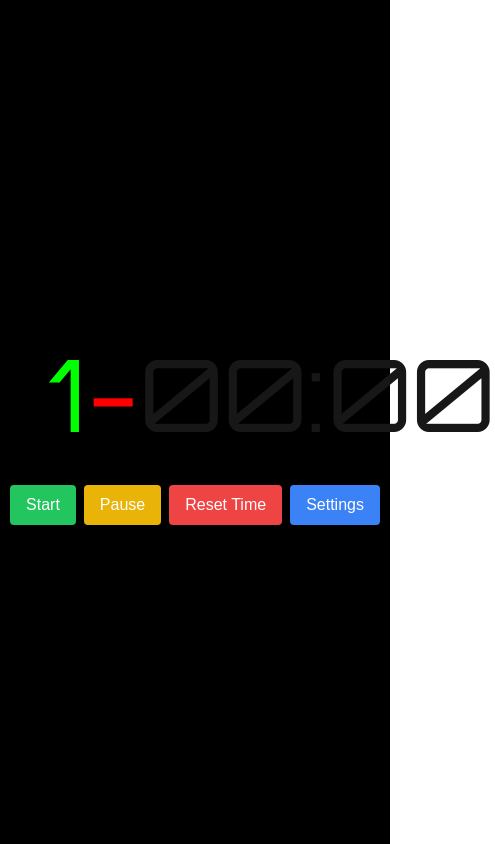
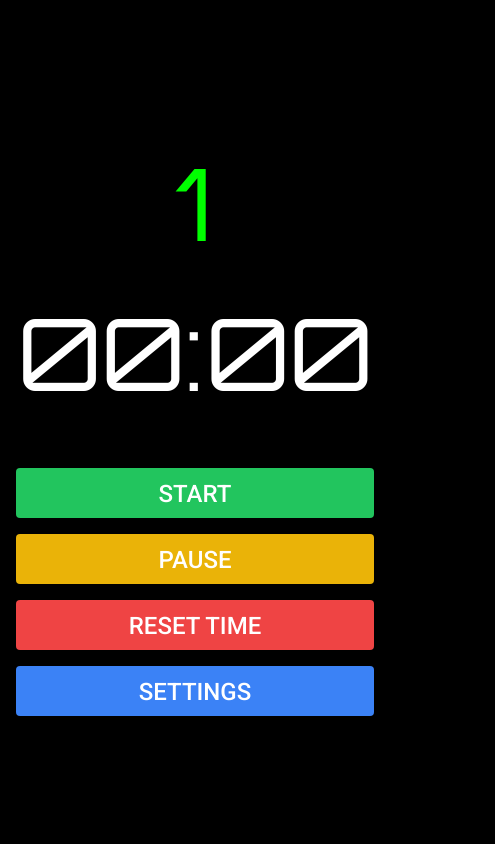
Before and after one commit to Stheven-Cabral/better-boxing-interval-timer, a Next.js app: page / in a window 390 px wide. Shown: the whole page, 495 px wide, since content can reach past the window. Built offline with nearby package versions, Linux system fonts and the light colour scheme.

Commit message:
021725 - Update mobile styling and add desktop screen size detector

```diff
--- a/app/globals.css
+++ b/app/globals.css
@@ -3,32 +3,39 @@
 @tailwind utilities;
 
 :root {
-  --background: #ffffff;
+  --color-white: #ffffff;
   --foreground: #171717;
   --color-neon-green: #00ff00;
   --color-neon-red: #ff0000;
 }
 
-@media (prefers-color-scheme: dark) {
-  :root {
-    --background: #0a0a0a;
-    --foreground: #ededed;
-  }
+body {
+  background-color: black;
+  font-family: var(--font-primary);
 }
 
-body {
-  color: var(--foreground);
-  background: var(--background);
-  font-family: Arial, Helvetica, sans-serif;
+.device {
+  display: flex;
+  min-height: 100vh;
+  flex-direction: column;
+  justify-content: center;
+  align-items: center;
+  background-color: black;
+  padding-left: 16px;
+  padding-right: 16px;
 }
 
 .timer {
   display: flex;
-  flex-direction: row;
+  flex-direction: column;
   height: fit-content;
   width: 75vw;
   justify-content: space-around;
   align-items: center;
+
+  @media screen and (min-width: 1280px) {
+    flex-direction: row;
+  }
 }
 
 .round,
@@ -37,6 +44,10 @@ body {
   font-size: 100px;
 
   @media (min-width: 768px) {
+    font-size: 125px;
+  }
+
+  @media (min-width: 1280px) {
     font-size: 200px;
   }
 }
@@ -50,3 +61,38 @@ body {
   font-family: var(--font-secondary);
   color: var(--color-neon-red);
 }
+
+.time {
+  color: var(--color-white);
+}
+
+.controls {
+  margin-top: 24px;
+  display: flex;
+  flex-direction: column;
+  width: 100%;
+  max-width: 768px;
+
+  & button {
+    margin-top: 16px;
+    height: 50px;
+    text-transform: uppercase;
+    font-size: 24px;
+    font-weight: 500;
+
+    @media screen and (min-width: 768px) {
+      height: 75px;
+      font-size: 32px;
+    }
+
+    @media screen and (min-width: 1280px) {
+      font-size: 28px;
+      min-width: 186px;
+    }
+  }
+
+  @media screen and (min-width: 1280px) {
+    flex-direction: row;
+    justify-content: space-between;
+  }
+}
--- a/app/page.tsx
+++ b/app/page.tsx
@@ -2,19 +2,39 @@
 
 import { useState, useEffect } from "react";
 import styles from "./page.module.css";
+import { useWindowSize } from "react-use";
 
 export default function Home() {
   const [time, setTime] = useState(0);
   const [round, setRound] = useState(1);
   const [isRunning, setIsRunning] = useState(false);
+  const [isDesktop, setIsDesktop] = useState(false);
+
+  //Effect for handling window size
+
+  const handleResize = () => {
+    setIsDesktop(window.innerWidth >= 1280);
+  };
 
   useEffect(() => {
+    window.addEventListener("resize", handleResize);
+    handleResize();
+
+    return () => {
+      window.removeEventListener("resize", handleResize);
+    };
+  }, []);
+
+  // Effect for handling time
+  useEffect(() => {
     let timer: NodeJS.Timeout | null = null;
+
     if (isRunning) {
       timer = setInterval(() => {
         setTime((prevTime) => prevTime + 1);
       }, 1000);
     }
+
     return () => {
       if (timer) {
         clearInterval(timer);
@@ -40,13 +60,13 @@ export default function Home() {
   };
 
   return (
-    <main className="flex min-h-screen flex-col items-center justify-center bg-black">
+    <main className="device">
       <div className="timer">
         <div className="round">{round}</div>
-        <div className="separator">-</div>
+        {isDesktop && <div className="separator">-</div>}
         <div className="time">{formatTime(time)}</div>
       </div>
-      <div className="mt-4 space-x-2">
+      <div className="controls">
         <button
           className="px-4 py-2 bg-green-500 text-white rounded"
           onClick={startTimer}
```
Also changed, not shown: package.json (+6 -5 lines), 1 other file (tests, documents, lock files or other folders).
